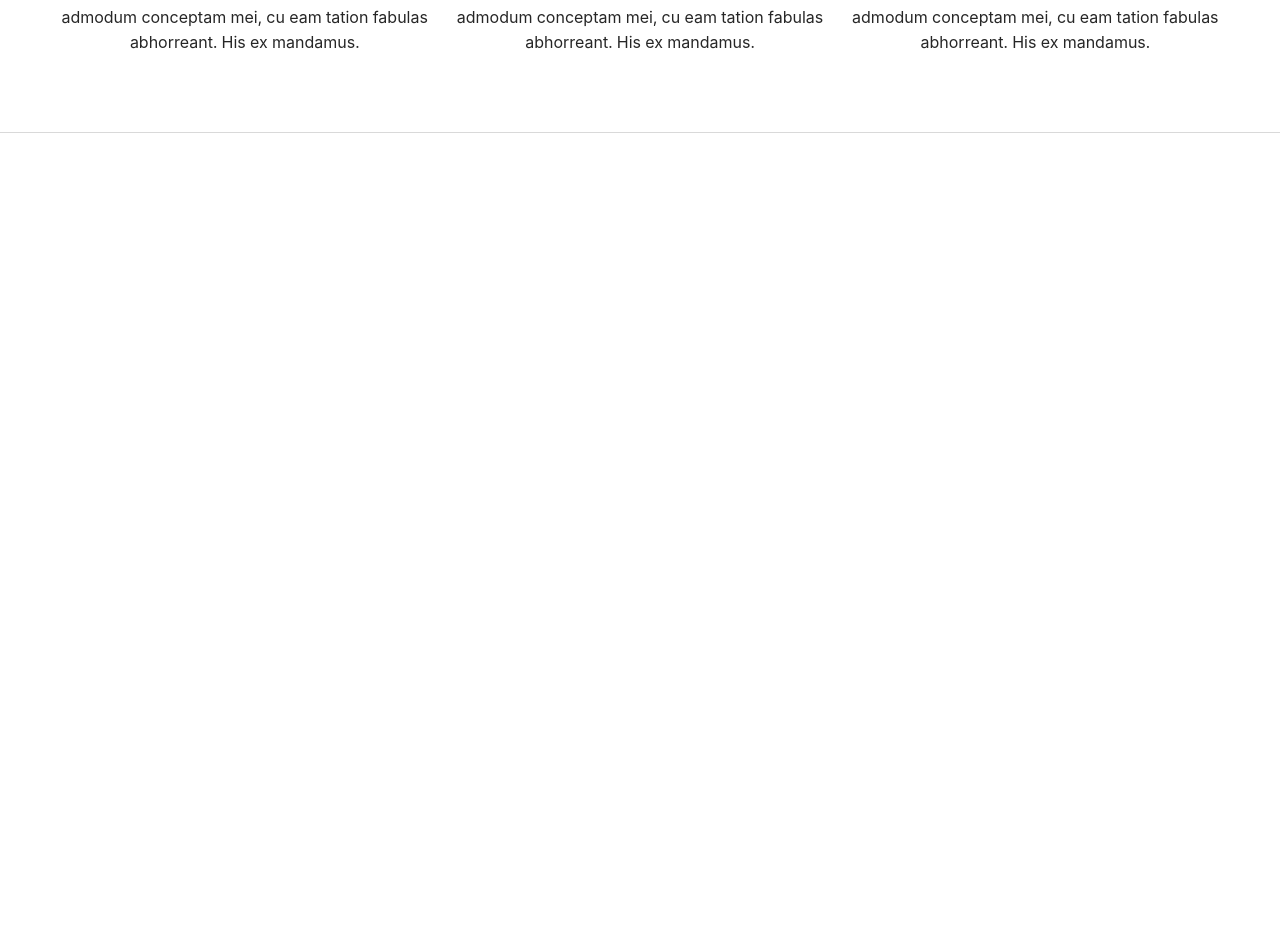
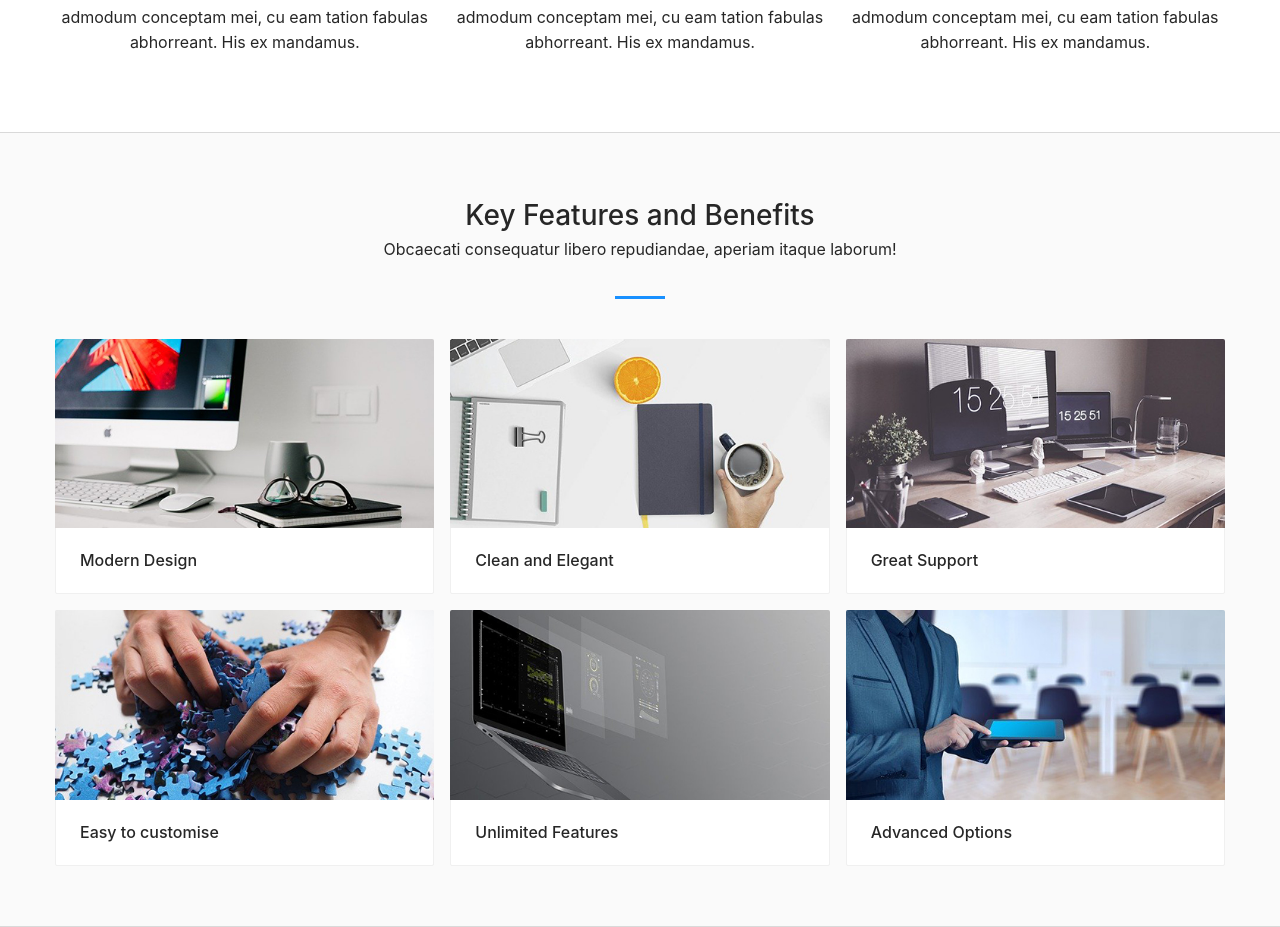
Before and after one commit to Belendia/AntDesign, a React (Vite) app: page / in a window 1280 px wide. Shown: the part 1260-2187 px from the top of the page. Before the commit the page ends 1393 px from the top, so only its background shows below. Built offline with nearby package versions, Linux system fonts and the light colour scheme.

Commit message:
Add feature page

```diff
--- /dev/null
+++ b/src/components/home/feature.tsx
@@ -0,0 +1,61 @@
+import React from "react";
+
+import image1 from "../../assets/images/modern-design.jpg";
+import image2 from "../../assets/images/clean-design.jpg";
+import image3 from "../../assets/images/great-support.jpg";
+import image4 from "../../assets/images/easy-customise.jpg";
+import image5 from "../../assets/images/unlimited-features.jpg";
+import image6 from "../../assets/images/advanced-option.jpg";
+
+import { Row, Col } from "antd";
+import { Card } from "antd";
+const { Meta } = Card;
+
+function AppFeature() {
+  return (
+    <div id="feature" className="block featureBlock bgGray">
+      <div className="container-fluid">
+        <div className="titleHolder">
+          <h2>Key Features and Benefits</h2>
+          <p>
+            Obcaecati consequatur libero repudiandae, aperiam itaque laborum!
+          </p>
+        </div>
+        <Row gutter={[16, 16]}>
+          <Col xs={{ span: 24 }} sm={{ span: 12 }} md={{ span: 8 }}>
+            <Card hoverable cover={<img alt="Modern Design" src={image1} />}>
+              <Meta title="Modern Design" />
+            </Card>
+          </Col>
+          <Col xs={{ span: 24 }} sm={{ span: 12 }} md={{ span: 8 }}>
+            <Card hoverable cover={<img alt="Test" src={image2} />}>
+              <Meta title="Clean and Elegant" />
+            </Card>
+          </Col>
+          <Col xs={{ span: 24 }} sm={{ span: 12 }} md={{ span: 8 }}>
+            <Card hoverable cover={<img alt="Test" src={image3} />}>
+              <Meta title="Great Support" />
+            </Card>
+          </Col>
+          <Col xs={{ span: 24 }} sm={{ span: 12 }} md={{ span: 8 }}>
+            <Card hoverable cover={<img alt="Test" src={image4} />}>
+              <Meta title="Easy to customise" />
+            </Card>
+          </Col>
+          <Col xs={{ span: 24 }} sm={{ span: 12 }} md={{ span: 8 }}>
+            <Card hoverable cover={<img alt="Test" src={image5} />}>
+              <Meta title="Unlimited Features" />
+            </Card>
+          </Col>
+          <Col xs={{ span: 24 }} sm={{ span: 12 }} md={{ span: 8 }}>
+            <Card hoverable cover={<img alt="Test" src={image6} />}>
+              <Meta title="Advanced Options" />
+            </Card>
+          </Col>
+        </Row>
+      </div>
+    </div>
+  );
+}
+
+export default AppFeature;
--- a/src/views/home.tsx
+++ b/src/views/home.tsx
@@ -1,4 +1,5 @@
 import AppAbout from "../components/home/about";
+import AppFeature from "../components/home/feature";
 import AppHero from "../components/home/hero";
 
 function AppHome() {
@@ -6,6 +7,7 @@
     <div className="main">
       <AppHero />
       <AppAbout />
+      <AppFeature />
     </div>
   );
 }
```
